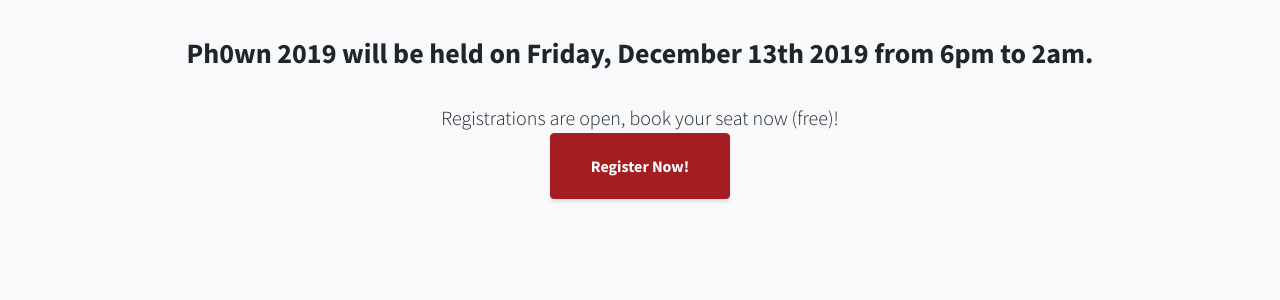
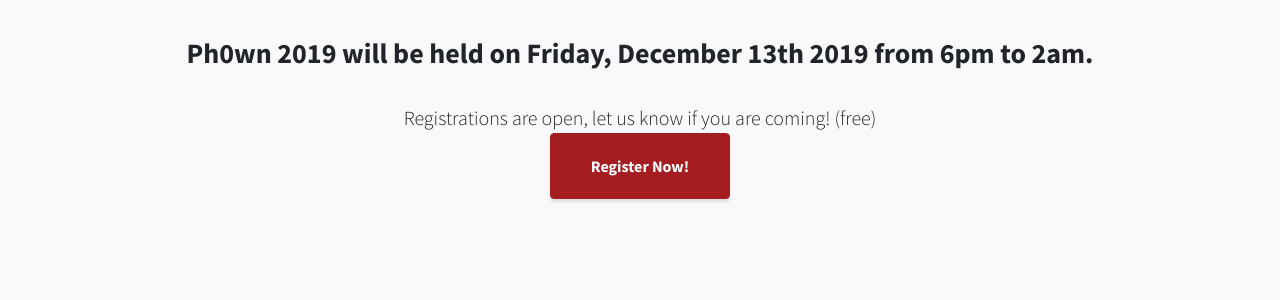
Before and after one commit to ph0wn/ph0wn.github.io, a Jekyll site: the page built from index.html, in a window 1280 px wide and 900 px high, scrolled down 982 px. Shown: the part 155-455 px from the top of the window. Built offline with Jekyll 4.4.1, drawn with Linux system fonts in a browser that asks for light colours; some of the changed text lies outside the part shown.

Commit message:
removing sponsor button, rookie prize, updating registration button

```diff
--- a/index.html
+++ b/index.html
@@ -14,7 +14,7 @@ title: Ph0wn CTF
 		  <h3>Ph0wn 2019 will be held on <b>Friday, December 13th 2019</b> from 6pm to 2am.</h3>
 		  <br>
 		  <p class="lead mb-5">
-		    Registrations are open, book your seat now (free)!
+		    Registrations are open, let us know if you are coming! (free)
 
 		  <br>
                   <a class="btn btn-primary btn-xl js-scroll-trigger" href="https://framaforms.org/ph0wn-ctf-2019-registration-1570806568">Register Now!</a>
@@ -99,7 +99,9 @@ title: Ph0wn CTF
         <img src="/images/HK-logoWeb-mid.png" width="280px" />&nbsp; &nbsp; &nbsp;  &nbsp; &nbsp; &nbsp; &nbsp;
 	<br>
 	<br>
+	<!--
     <a class="btn btn-dark btn-xl js-scroll-trigger" href="https://twitter.com/cryptax">Want to sponsor? Send email to contact @ ph0wn.org</a>
+-->
     <br>
     <br>
     <h2 class="mx-auto mb-5">Partner events</h2>
```
Also changed, not shown: _posts/2019-11-12-rules.md (+1 -1 lines).
